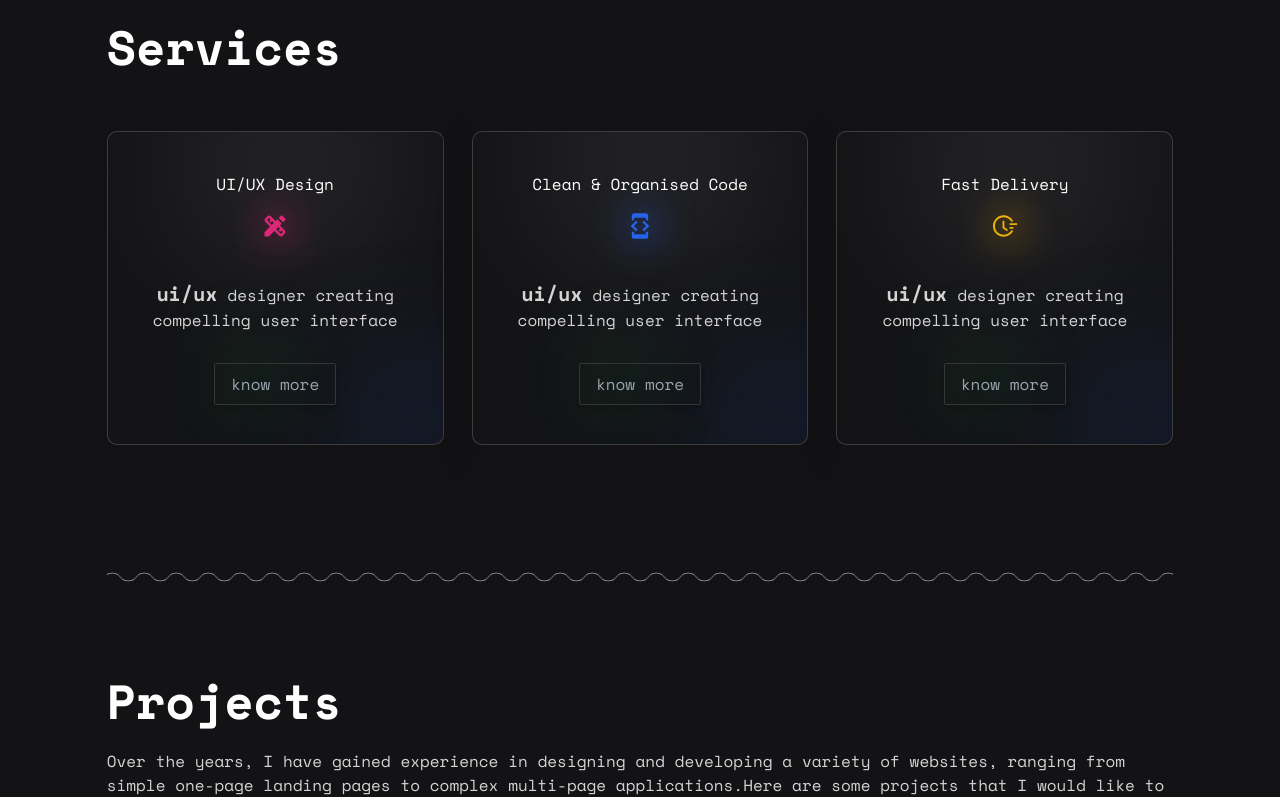
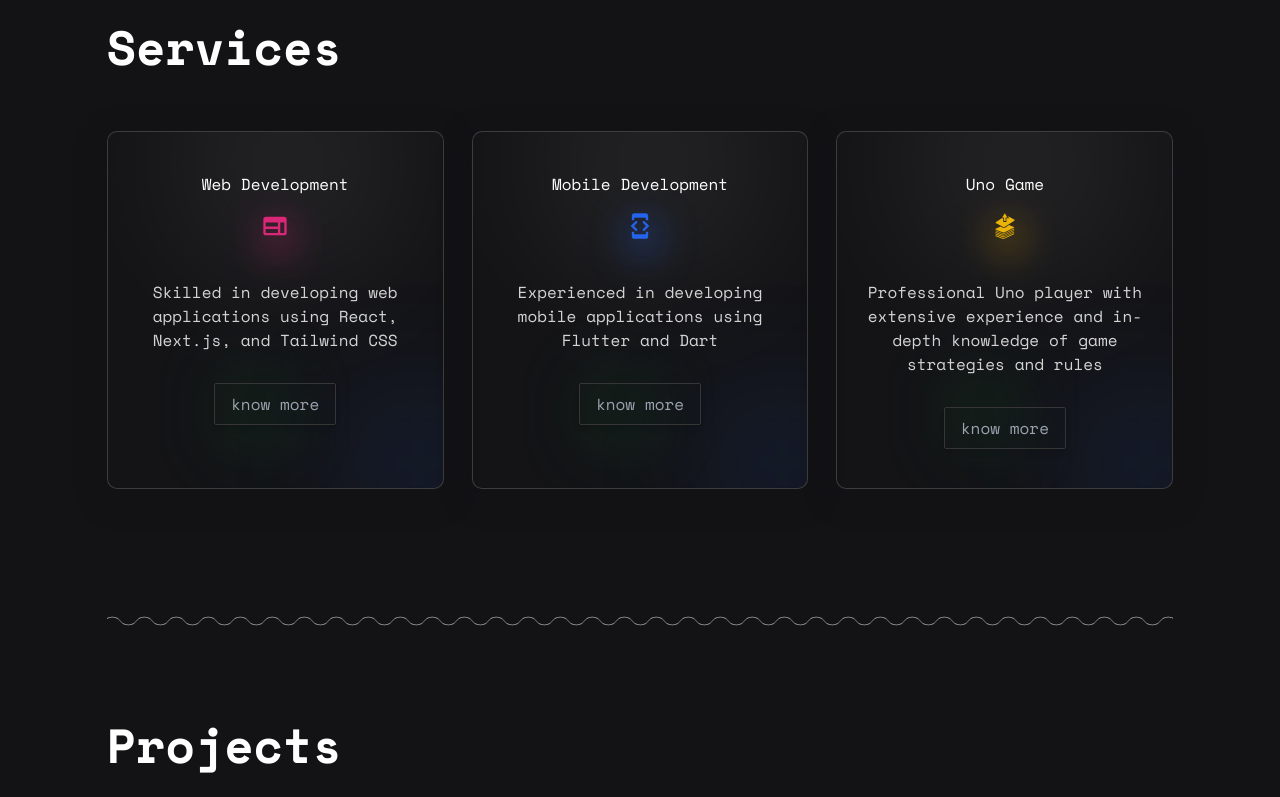
Before and after one commit to Ali-AlDhamen/portfolio, a Next.js app: page / in a window 1280 px wide. Shown: the part 840-1637 px from the top of the page. Built offline with nearby package versions, Linux system fonts and the light colour scheme.

Commit message:
fixed services

```diff
--- a/app/Services.tsx
+++ b/app/Services.tsx
@@ -1,45 +1,47 @@
 import React from 'react'
-import {MdDesignServices, MdDeveloperMode} from "react-icons/md"
+import {MdDesignServices, MdDeveloperMode , MdOutlineWeb} from "react-icons/md"
 import {AiOutlineFieldTime} from'react-icons/ai';
+import {GiCardDraw} from "react-icons/gi"
 
 type Props = {}
 
 const Services = (props: Props) => {
   return (
     <div className='w-10/12 mx-auto'>
-        <h1 className='md:text-4xl text-3xl lg:text-5xl font-bold mb-10'>Services</h1>
-        <div className='flex max-md:flex-wrap gap-7 justify-between'>
-            <div className='d p-5 relativ overflow-hidden mt-5'>
-                <h1 className='text-center mt-5'>UI/UX Design</h1>
+        <h1 className='mb-10 text-3xl font-bold md:text-4xl lg:text-5xl'>Services</h1>
+        <div className='flex justify-between max-md:flex-wrap gap-7'>
+            <div className='p-5 mt-5 overflow-hidden md:w-1/3 d relativ'>
+                <h1 className='mt-5 text-center'>Web Development</h1>
                 <div className='flex justify-center mt-4'>
-                    <MdDesignServices className='text-pink-600' size={28}/>
+                    <MdOutlineWeb className='text-pink-600' size={28}/>
                 </div>
-                <p className='text-center mt-10 text-neutral-300'><span className=' text-xl font-bold '>ui/ux</span> designer creating compelling user interface</p>
-                <p className='text-center  mt-10 mb-7'><a href="" className='px-4 py-2 rounded-sm border-[0.5px] border-[#363636] shadow-md text-gray-400 hover:text-green-500'>know more</a></p>
+                <p className='mt-10 text-center text-neutral-300'>Skilled in developing web applications using React, Next.js, and Tailwind CSS</p>
+                <p className='mt-10 text-center mb-7'><a href="" className='px-4 py-2 rounded-sm border-[0.5px] border-[#363636] shadow-md text-gray-400 hover:text-pink-600'>know more</a></p>
                 <span className='w-[60px] h-[60px] z-[-2] blur-[100px] left-[45%] bg-white absolute top-0 '></span>
                 <span className='w-[20px] h-[20px] z-[-2] blur-[20px] left-[48%] bg-pink-600 absolute top-[27%] '></span>
                 <span className='w-[50px] h-[50px] z-[-2] blur-[70px] right-0 bg-blue-600 absolute bottom-0 '></span>
                 <span className='w-[25px] h-[25px] z-[-2] blur-[40px] top-[75%] left-[40%] bg-green-600 absolute bottom-0 '></span>
             </div>
-            <div className='d p-5 relativ overflow-hidden  mt-5'>
-                <h1 className='text-center mt-5'>Clean & Organised Code</h1>
+            <div className='p-5 mt-5 overflow-hidden md:w-1/3 d relativ'>
+                <h1 className='mt-5 text-center'>Mobile Development</h1>
                 <div className='flex justify-center mt-4'>
                     <MdDeveloperMode className='text-blue-600' size={28}/>
                 </div>
-                <p className='text-center mt-10 text-neutral-300'><span className=' text-xl font-bold '>ui/ux</span> designer creating compelling user interface</p>
-                <p className='text-center  mt-10 mb-7'><a href="" className='px-4 py-2 rounded-sm border-[0.5px] border-[#363636] shadow-md text-gray-400 hover:text-green-500'>know more</a></p>
+                <p className='mt-10 text-center text-neutral-300'>Experienced in developing mobile applications using Flutter and Dart
+</p>
+                <p className='mt-10 text-center mb-7'><a href="" className='px-4 py-2 rounded-sm border-[0.5px] border-[#363636] shadow-md text-gray-400 hover:text-blue-600'>know more</a></p>
                 <span className='w-[60px] h-[60px] z-[-2] blur-[100px] left-[45%] bg-white absolute top-0 '></span>
                 <span className='w-[20px] h-[20px] z-[-2] blur-[20px] left-[48%] bg-blue-600 absolute top-[27%] '></span>
                 <span className='w-[50px] h-[50px] z-[-2] blur-[70px] right-0 bg-blue-600 absolute bottom-0 '></span>
                 <span className='w-[25px] h-[25px] z-[-2] blur-[40px] top-[75%] left-[40%] bg-green-600 absolute bottom-0 '></span>
             </div>
-            <div className='d p-5 relativ overflow-hidden  mt-5'>
-                <h1 className='text-center mt-5'>Fast Delivery</h1>
+            <div className='p-5 mt-5 overflow-hidden md:w-1/3 d relativ'>
+                <h1 className='mt-5 text-center'>Uno Game</h1>
                 <div className='flex justify-center mt-4'>
-                    <AiOutlineFieldTime className='text-yellow-500' size={28}/>
+                    <GiCardDraw className='text-yellow-500' size={28}/>
                 </div>
-                <p className='text-center mt-10 text-neutral-300'><span className=' text-xl font-bold '>ui/ux</span> designer creating compelling user interface</p>
-                <p className='text-center  mt-10 mb-7'><a href="" className='px-4 py-2 rounded-sm border-[0.5px] border-[#363636] shadow-md text-gray-400 hover:text-green-500'>know more</a></p>
+                <p className='mt-10 text-center text-neutral-300'>Professional Uno player with extensive experience and in-depth knowledge of game strategies and rules</p>
+                <p className='mt-10 text-center mb-7'><a href="" className='px-4 py-2 rounded-sm border-[0.5px] border-[#363636] shadow-md text-gray-400 hover:text-yellow-500'>know more</a></p>
                 <span className='w-[60px] h-[60px] z-[-2] blur-[100px] left-[45%] bg-white absolute top-0 '></span>
                 <span className='w-[20px] h-[20px] z-[-2] blur-[20px] left-[48%] bg-yellow-600 absolute top-[27%] '></span>
                 <span className='w-[50px] h-[50px] z-[-2] blur-[70px] right-0 bg-blue-600 absolute bottom-0 '></span>
```
